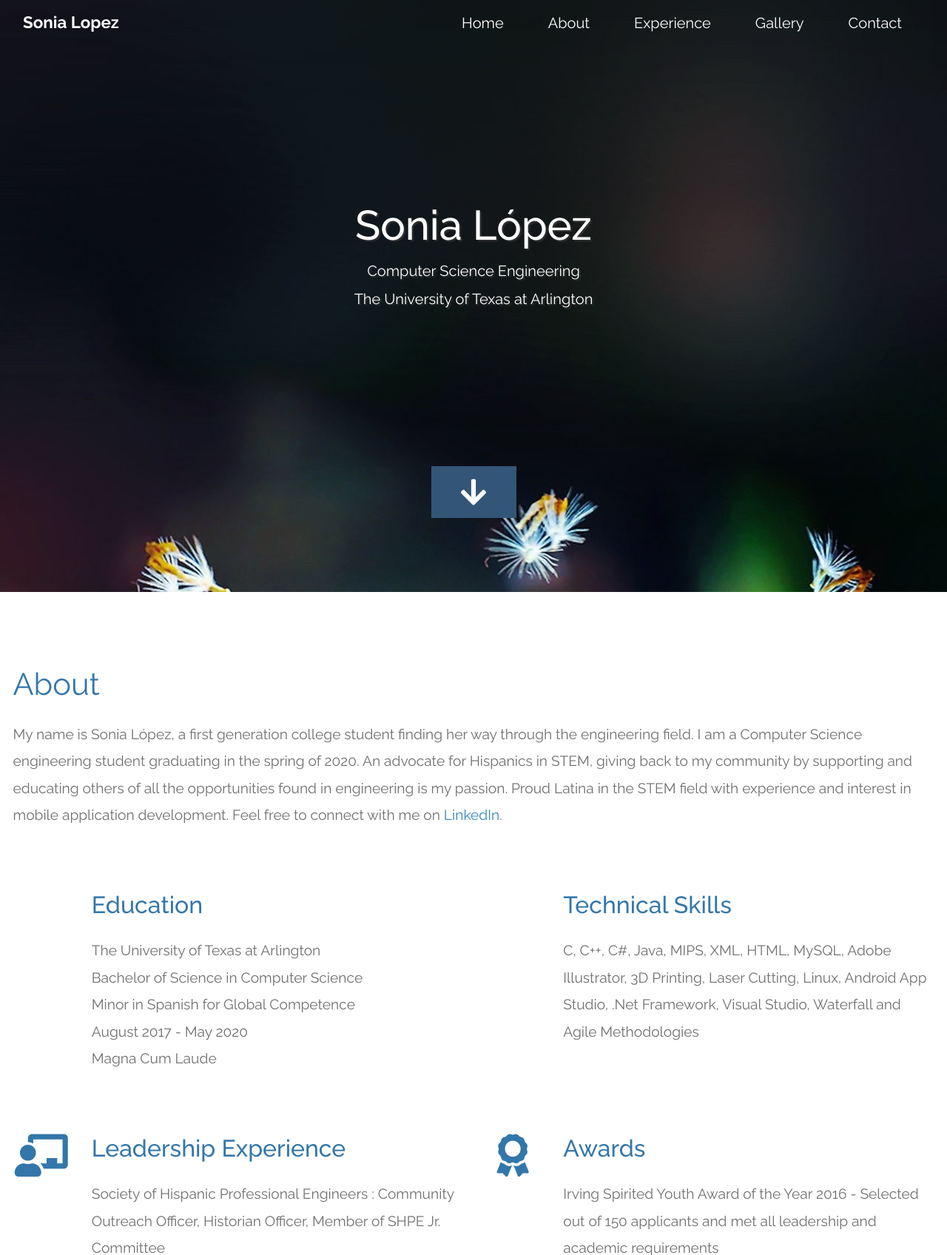
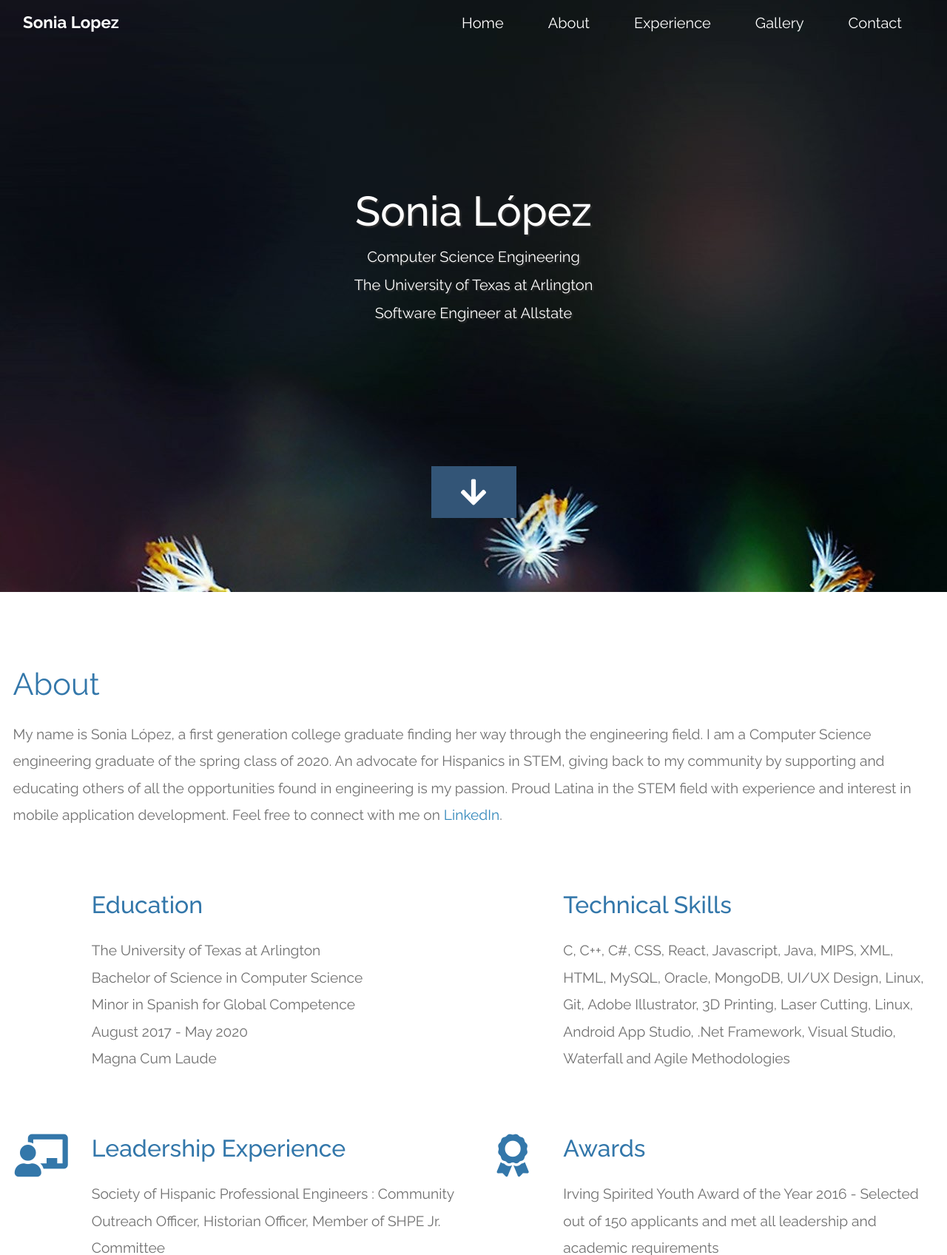
Before and after one commit to sonlopez20/Personal-Website, a PHP site: page /index.html in a window 1280 px wide. Shown: the top 1696 px of the page at 74% size. Run offline with PHP 8.4, Linux system fonts and the light colour scheme.

Commit message:
Updated Information
Changed Background in work experience to fix bug
Updated all education information

```diff
--- a/css/tooplate-infinite-loop.css
+++ b/css/tooplate-infinite-loop.css
@@ -268,7 +268,7 @@ blockquote {
 /* Testimonials */
 #testimonials {
   color: white;
-  background-image: url(../img/infinite-loop-02.jpg);
+  background-image: url(../img/infinite-loop-02-mobile.jpg);
   background-size: cover;
   background-repeat: no-repeat;
   background-size: 100%;
--- a/index.html
+++ b/index.html
@@ -63,6 +63,7 @@ https://www.tooplate.com/view/2117-infinite-loop
             <p class="tm-hero-subtitle">
               Computer Science Engineering
               <br>The University of Texas at Arlington
+              <br>Software Engineer at Allstate
             </p>
         </div>
       </div>
@@ -83,7 +84,7 @@ https://www.tooplate.com/view/2117-infinite-loop
                     <div class="tm-intro-text-container">
                         <h2 class="tm-text-primary mb-4 tm-section-title">About</h2>
                         <p class="mb-4 tm-intro-text">
-                        My name is Sonia López, a first generation college student finding her way through the engineering field. I am a Computer Science engineering student graduating in the spring of 2020. An advocate for Hispanics in STEM, giving back to my community by supporting and educating others of all the opportunities found in engineering is my passion. Proud Latina in the STEM field with experience and interest in mobile application development. Feel free to connect with me on  <a href="https://www.linkedin.com/in/sonialopez20">LinkedIn</a>.</p>
+                        My name is Sonia López, a first generation college graduate finding her way through the engineering field. I am a Computer Science engineering graduate of the spring class of 2020. An advocate for Hispanics in STEM, giving back to my community by supporting and educating others of all the opportunities found in engineering is my passion. Proud Latina in the STEM field with experience and interest in mobile application development. Feel free to connect with me on  <a href="https://www.linkedin.com/in/sonialopez20">LinkedIn</a>.</p>
                     </div>
                 </div>
 
@@ -112,7 +113,7 @@ https://www.tooplate.com/view/2117-infinite-loop
                     <div class="tm-intro-text-container">
                         <h2 class="tm-text-primary mb-4">Technical Skills</h2>
                         <p class="mb-4 tm-intro-text">
-                          C, C++, C#, Java, MIPS, XML, HTML, MySQL, Adobe Illustrator, 3D Printing, Laser Cutting, Linux, Android App Studio, .Net Framework, Visual Studio, Waterfall and Agile Methodologies</p>
+                          C, C++, C#, CSS, React, Javascript, Java, MIPS, XML, HTML, MySQL, Oracle, MongoDB, UI/UX Design, Linux, Git, Adobe Illustrator, 3D Printing, Laser Cutting, Linux, Android App Studio, .Net Framework, Visual Studio, Waterfall and Agile Methodologies</p>
                     </div>
                 </div>
 
@@ -168,7 +169,7 @@ https://www.tooplate.com/view/2117-infinite-loop
               <div class="tm-testimonials-carousel">
                 <figure class="tm-testimonial-item">
                   <img src="img/testimonial-img-01.png" alt="Image" class="img-fluid mx-auto">
-                  <blockquote> June 2020 <br>I will be working as an Application Developer.</blockquote>
+                      <blockquote> June 2020 - Present <br>Application Developer helping the software engineering team develop effective software solutions needed. Using HTML, CSS, Javascript, JQuery, LESS, Angular, React, Java, Python, .Net, MySQL, Oracle, MongoDB, Linux, Git, among other things.</blockquote>
                   <figcaption>Allstate </figcaption>
                   <figcaption>(Full Stack Developer)</figcaption>
                 </figure>
@@ -236,6 +237,15 @@ https://www.tooplate.com/view/2117-infinite-loop
             <div class="col-12">
                 <div class="mx-auto tm-gallery-container">
                     <div class="grid tm-gallery">
+                        <a href="img/grad.jpg">
+                          <figure class="effect-honey tm-gallery-item">
+                            <img src="img/grad.jpg" alt="Image 1" class="img-fluid">
+                                <blockquote>05/17/2020<br> Sucessfully completed my undergraduate career and graduated from The University of Texas at Arlington.</blockquote>
+                            <figcaption>
+                              <h2><i>Graduation<span></span></i></h2>
+                            </figcaption>
+                          </figure>
+                        </a>
                         <a href="img/uta.jpg">
                           <figure class="effect-honey tm-gallery-item">
                             <img src="img/uta.jpg" alt="Image 1" class="img-fluid">
```
Also changed, not shown: 1 other file.
